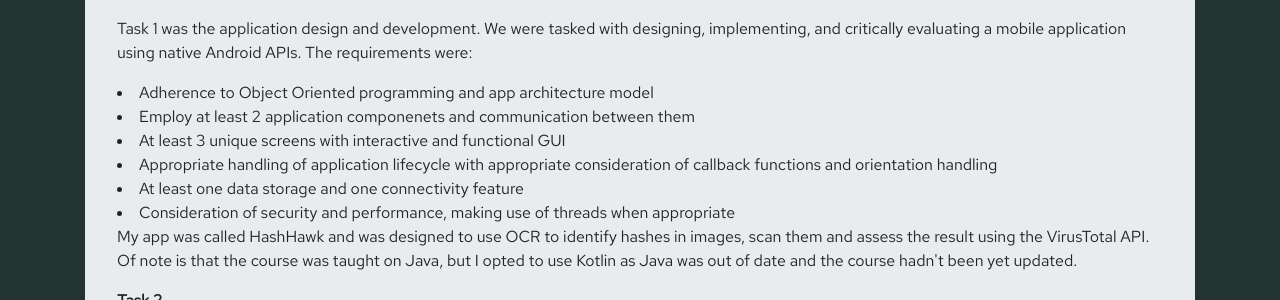
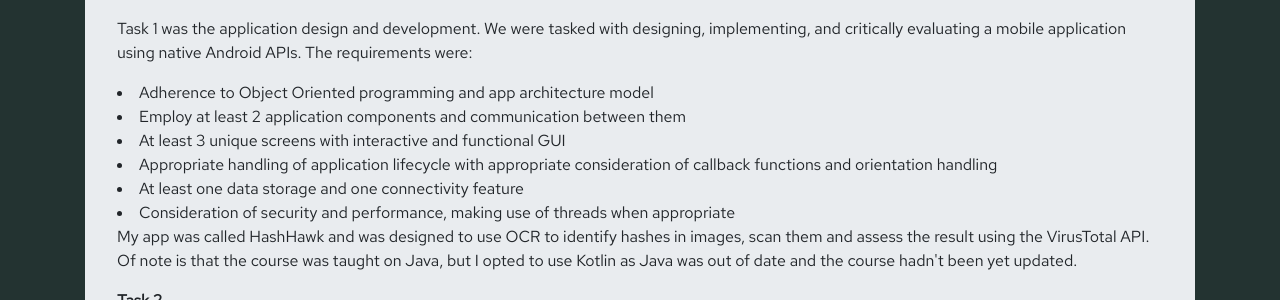
Before and after one commit to Cassword/cassword.github.io, a Jekyll site: the page built from uniWork.html, in a window 1280 px wide and 900 px high, scrolled down 7260 px. Shown: the part 154-454 px from the top of the window. Built offline with Jekyll 4.4.1, drawn with Linux system fonts in a browser that asks for light colours.

Commit message:
Update uniWork.html
spelling fix

```diff
--- a/uniWork.html
+++ b/uniWork.html
@@ -276,7 +276,7 @@
     <p><b>Task 1</b></p>
     <p>Task 1 was the application design and development. We were tasked with designing, implementing, and critically evaluating a mobile application using native Android APIs. The requirements were:
       <li> Adherence to Object Oriented programming and app architecture model </li>
-      <li> Employ at least 2 application componenets and communication between them </li>
+      <li> Employ at least 2 application components and communication between them </li>
       <li>At least 3 unique screens with interactive and functional GUI </li>
       <li>Appropriate handling of application lifecycle with appropriate consideration of callback functions and orientation handling </li>
       <li> At least one data storage and one connectivity feature </li>
```
